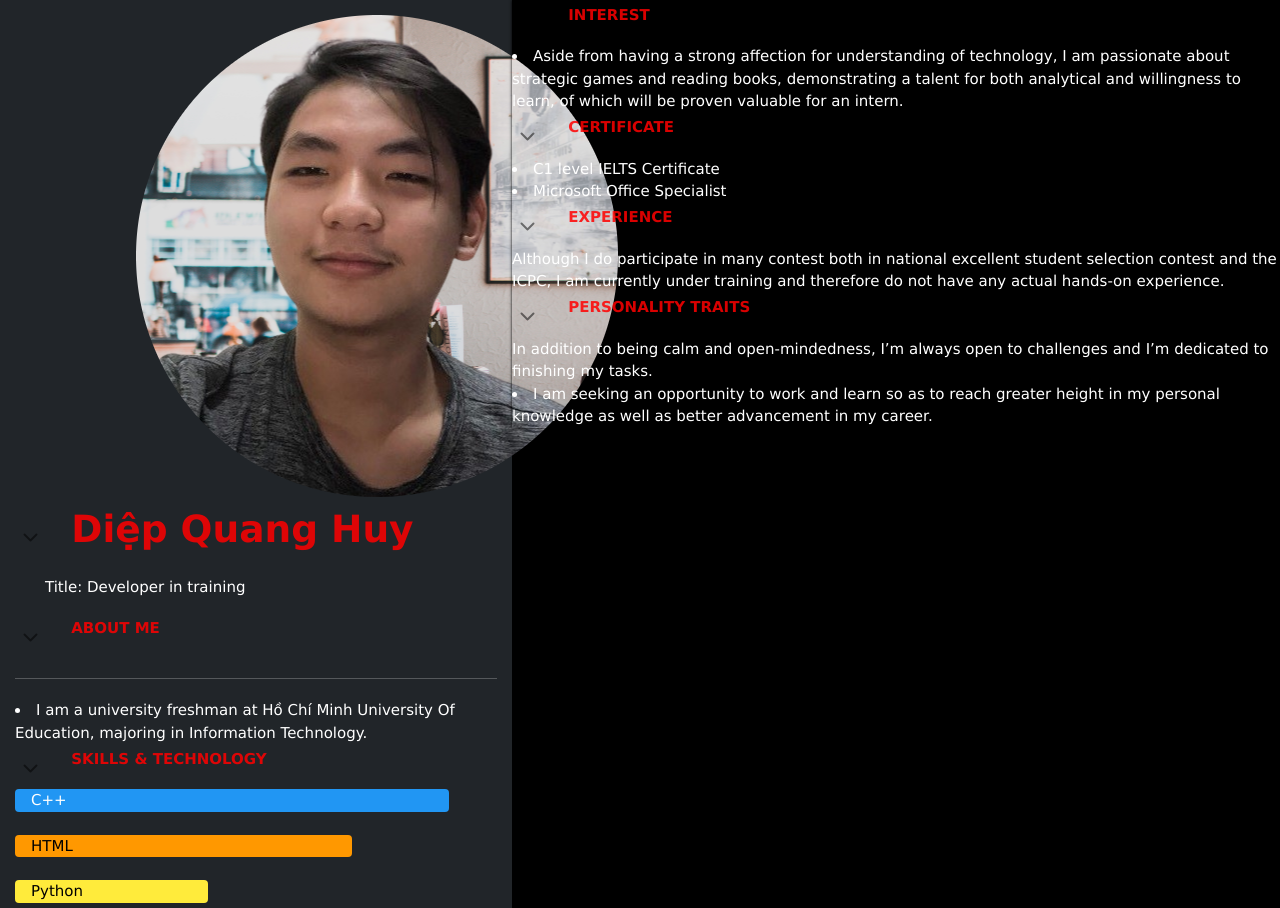
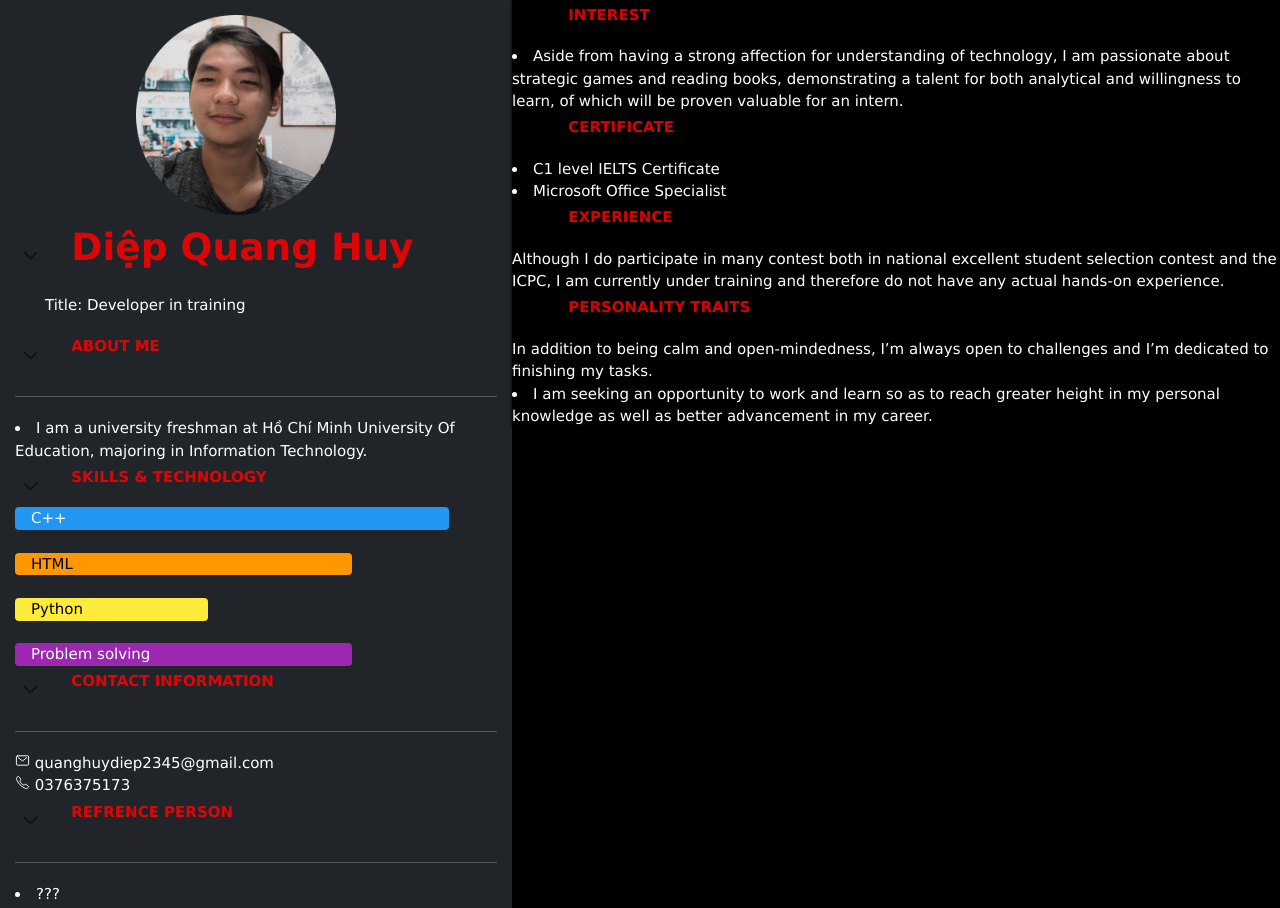
Before and after one commit to LightLeaf2345/CV, a plain HTML site: page index.html in a window 1280 px wide. Shown: the top 908 px of the page. Drawn offline with nearby package versions, Linux system fonts and the light colour scheme.

Commit message:
Update index.html

```diff
--- a/index.html
+++ b/index.html
@@ -13,7 +13,7 @@
 
     <link href="sidebars.css" rel="stylesheet">
     <div class=" side d-flex flex-column flex-shrink-0 p-3 text-white bg-dark">
-      <div id="img"><img src="MYPic.png"></div>
+      <div id="img"><img src="MYPic.png" width="200px"></div>
         <button class="btn btn-toggle align-items-center rounded collapsed" data-bs-toggle="collapse" data-bs-target="#LightLeaf-collapse" aria-expanded="true">
           <ul class="fs-1">Diệp Quang Huy</ul>
         </button>
```
